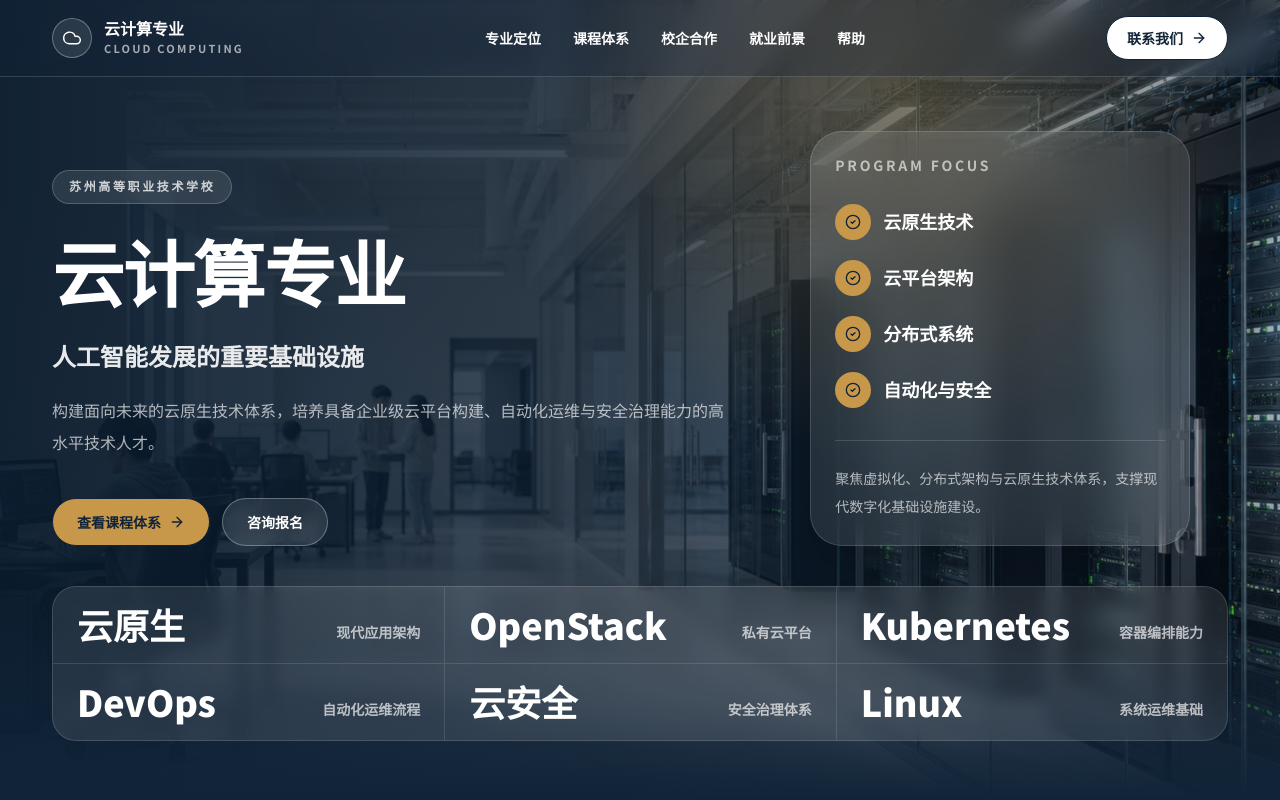
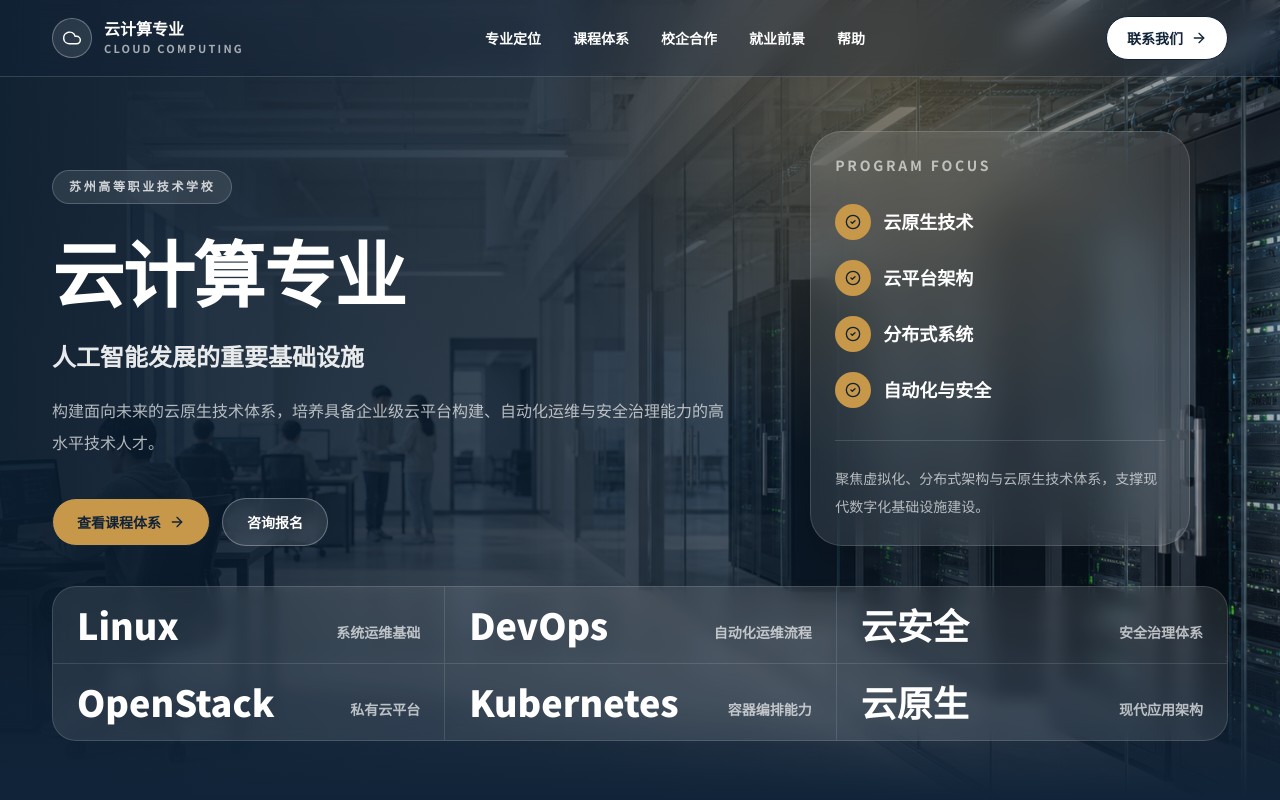
Before and after one commit to igweek/cloudcomputeingteam, a React (Vite) app: page / in a window 1280 px wide. Shown: the top 800 px of the page. Built offline with nearby package versions, Linux system fonts and the light colour scheme.

Commit message:
Reorder hero metrics

```diff
--- a/src/pages/home.tsx
+++ b/src/pages/home.tsx
@@ -34,12 +34,12 @@ const navItems = [
 ];
 
 const metrics = [
-  { value: "云原生", label: "现代应用架构" },
+  { value: "Linux", label: "系统运维基础" },
+  { value: "DevOps", label: "自动化运维流程" },
+  { value: "云安全", label: "安全治理体系" },
   { value: "OpenStack", label: "私有云平台" },
   { value: "Kubernetes", label: "容器编排能力" },
-  { value: "DevOps", label: "自动化运维流程" },
-  { value: "云安全", label: "安全治理体系" },
-  { value: "Linux", label: "系统运维基础" },
+  { value: "云原生", label: "现代应用架构" },
 ];
 
 const focusAreas = [
```
